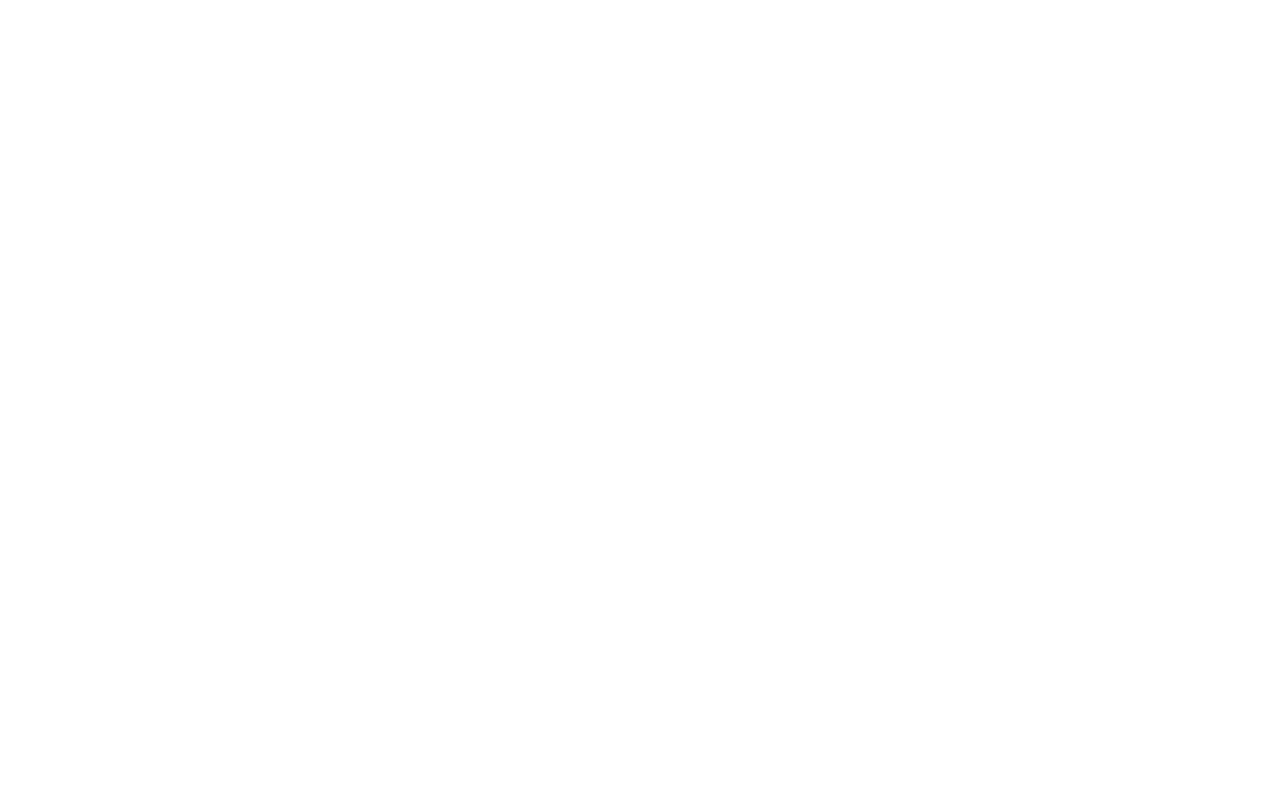
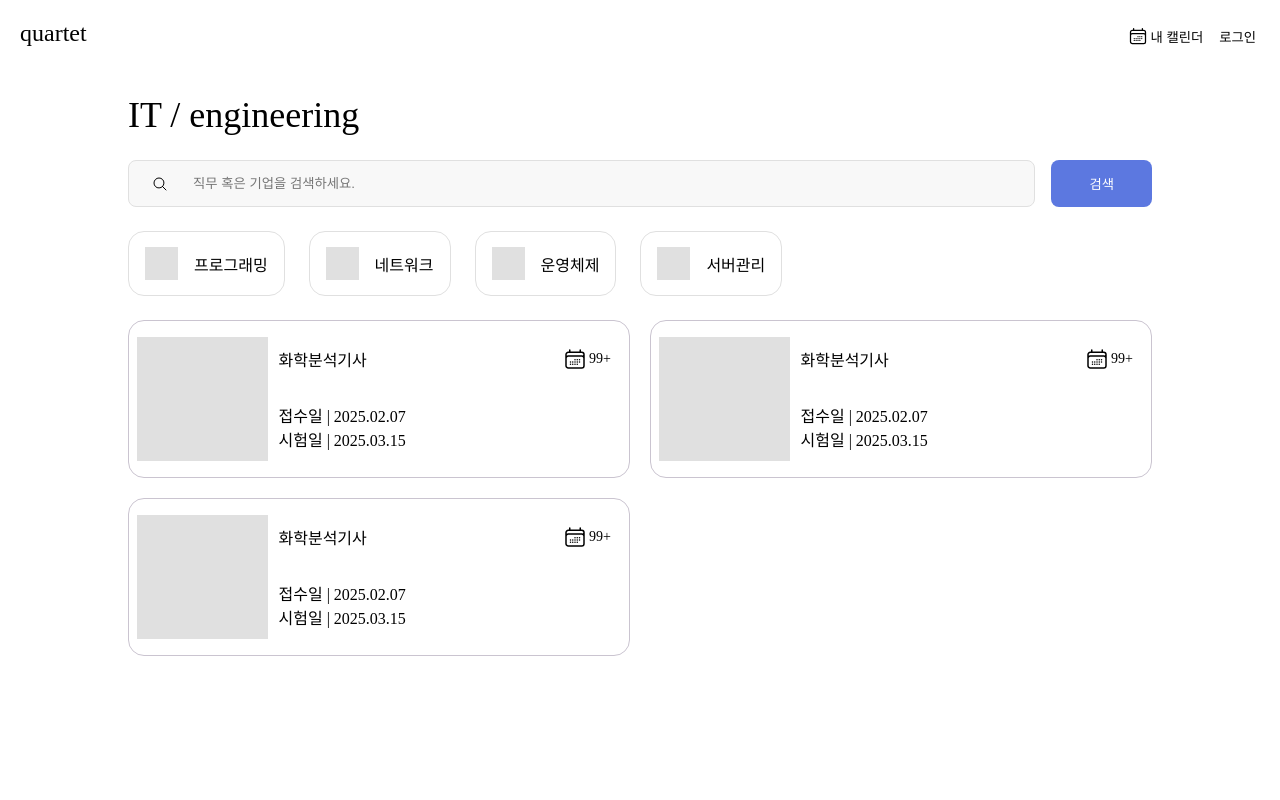
Before and after one commit to QuartetTeam/license-hunter-fe, a React (Vite) app: page /certificateSearch in a window 1280 px wide. Before the commit this address had no page. Shown: the top 800 px of the page. Built offline with nearby package versions, Linux system fonts and the light colour scheme.

Commit message:
✨ Feat: 자격증 검색 페이지 추가

```diff
--- /dev/null
+++ b/src/assets/styles/pages/CertificateSearch/certificateCardListView.scss
@@ -0,0 +1,7 @@
+.certificate-cardList-Group {
+  display: grid;
+  grid-template-columns: repeat(2, 1fr);
+  gap: 20px;
+  width: 80%;
+  margin: 0 auto;
+}
--- /dev/null
+++ b/src/assets/styles/pages/CertificateSearch/certificateSearchContainer.scss
@@ -0,0 +1,16 @@
+.certificate-search-container {
+  display: flex;
+  flex-direction: column;
+  gap: 24px;
+
+  .certificate-search-field {
+    width: 100%;
+    display: flex;
+    justify-content: center;
+
+    .certificate-search-field-title {
+      width: 80%;
+      font-size: 36px;
+    }
+  }
+}
--- /dev/null
+++ b/src/assets/styles/pages/CertificateSearch/certificateTagView.scss
@@ -0,0 +1,28 @@
+.certificate-tag-view {
+  width: 100%;
+  height: 65px;
+  display: flex;
+  justify-content: center;
+
+  .certificate-tag-group {
+    width: 80%;
+    display: flex;
+    gap: 24px;
+
+    .certificate-tag {
+      display: flex;
+      align-items: center;
+      padding: 16px;
+      border: 1px solid #E0E0E0;
+      border-radius: 16px;
+
+      .certificate-tag-icon {
+        width: 33px;
+        height: 33px;
+        margin-right: 16px;
+        background-color: #E0E0E0;
+      }
+    }
+  }
+
+}
--- a/src/assets/styles/pages/MainPage/menuBarView.scss
+++ b/src/assets/styles/pages/MainPage/menuBarView.scss
@@ -1,6 +1,6 @@
 .menuBar {
   height: 304px;
-  margin-bottom: 64px;
+  margin: 64px 0;
   padding: 64px 220px;
   background-color: #F1F1F6;
 
--- a/src/assets/styles/pages/components/searchBox.scss
+++ b/src/assets/styles/pages/components/searchBox.scss
@@ -9,7 +9,6 @@
     height: 47px;
     display: flex;
     gap: 16px;
-    margin-bottom: 64px;
     position: relative;
 
     .searchBox-icon {
--- /dev/null
+++ b/src/pages/CertificateSearch/Container/CertificateSearchContainer.tsx
@@ -0,0 +1,19 @@
+import SearchBox from '../../components/SearchBox.tsx';
+import CertificateCardListView from '../View/CertificateCardListView.tsx';
+import '@styles/pages/CertificateSearch/certificateSearchContainer.scss';
+import CertificateTagView from '../View/CertificateTagView.tsx';
+
+const CertificateSearchContainer = () => {
+    return (
+        <div className="certificate-search-container">
+            <div className="certificate-search-field">
+                <div className="certificate-search-field-title">IT / engineering</div>
+            </div>
+            <SearchBox/>
+            <CertificateTagView/>
+            <CertificateCardListView/>
+        </div>
+    );
+};
+
+export default CertificateSearchContainer;
--- /dev/null
+++ b/src/pages/CertificateSearch/View/CertificateCardListView.tsx
@@ -0,0 +1,14 @@
+import CertificateCard from '../../components/CertificateCard.tsx';
+import '@styles/pages/CertificateSearch/certificateCardListView.scss';
+
+const CertificateCardListView = () => {
+    return (
+        <div className="certificate-cardList-Group">
+            <CertificateCard/>
+            <CertificateCard/>
+            <CertificateCard/>
+        </div>
+    );
+};
+
+export default CertificateCardListView;
--- /dev/null
+++ b/src/pages/CertificateSearch/View/CertificateTagView.tsx
@@ -0,0 +1,28 @@
+import '@styles/pages/CertificateSearch/certificateTagView.scss';
+
+const CertificateTagView = () => {
+    return (
+        <div className="certificate-tag-view">
+            <div className="certificate-tag-group">
+                <div className="certificate-tag">
+                    <div className="certificate-tag-icon"></div>
+                    프로그래밍
+                </div>
+                <div className="certificate-tag">
+                    <div className="certificate-tag-icon"></div>
+                    네트워크
+                </div>
+                <div className="certificate-tag">
+                    <div className="certificate-tag-icon"></div>
+                    운영체제
+                </div>
+                <div className="certificate-tag">
+                    <div className="certificate-tag-icon"></div>
+                    서버관리
+                </div>
+            </div>
+        </div>
+    );
+};
+
+export default CertificateTagView;
--- /dev/null
+++ b/src/pages/CertificateSearch/index.ts
@@ -0,0 +1,3 @@
+import CertificateSearchContainer from './Container/CertificateSearchContainer.tsx';
+
+export default CertificateSearchContainer;
--- a/src/pages/components/SearchBox.tsx
+++ b/src/pages/components/SearchBox.tsx
@@ -1,9 +1,17 @@
+import { useNavigate } from 'react-router-dom';
 import '@styles/pages/components/searchBox.scss';
 
 const SearchBox = () => {
+    const navigate = useNavigate();
+
+    const onSearchButtonClick = () => {
+        window.scrollTo(0, 0);
+        navigate('/certificateSearch');
+    };
+
     return (
         <div className="searchBox">
-            <div className="searchBox-group">
+            <div className="searchBox-group" onClick={onSearchButtonClick}>
                 <svg xmlns="http://www.w3.org/2000/svg" fill="none" viewBox="0 0 24 24" strokeWidth={1.5}
                      stroke="currentColor" className="searchBox-icon">
                     <path strokeLinecap="round" strokeLinejoin="round"
--- a/src/pages/index.ts
+++ b/src/pages/index.ts
@@ -5,6 +5,7 @@
 import CertificateDetailContainer from './CertificateDetail';
 import LoginContainer from './Login';
 import MyCalenderContainer from './MyCalender';
+import CertificateSearchContainer from './CertificateSearch';
 
 export {
     Header,
@@ -13,5 +14,6 @@
     MainPageContainer,
     CertificateDetailContainer,
     LoginContainer,
-    MyCalenderContainer
+    MyCalenderContainer,
+    CertificateSearchContainer
 };
--- a/src/router.tsx
+++ b/src/router.tsx
@@ -1,6 +1,12 @@
 import { BrowserRouter, Routes, Route } from 'react-router-dom';
 import Home from './home.tsx';
-import { MainPageContainer, CertificateDetailContainer, LoginContainer, MyCalenderContainer } from './pages';
+import {
+    MainPageContainer,
+    CertificateDetailContainer,
+    LoginContainer,
+    MyCalenderContainer,
+    CertificateSearchContainer
+} from './pages';
 
 const AppRouter = () => {
     return (
@@ -11,6 +17,7 @@
                     <Route path="/certificateDetail" element={<CertificateDetailContainer/>}/>
                     <Route path="/login" element={<LoginContainer/>}/>
                     <Route path="/myCalender" element={<MyCalenderContainer/>}/>
+                    <Route path="/certificateSearch" element={<CertificateSearchContainer/>}/>
                 </Route>
             </Routes>
         </BrowserRouter>
```
